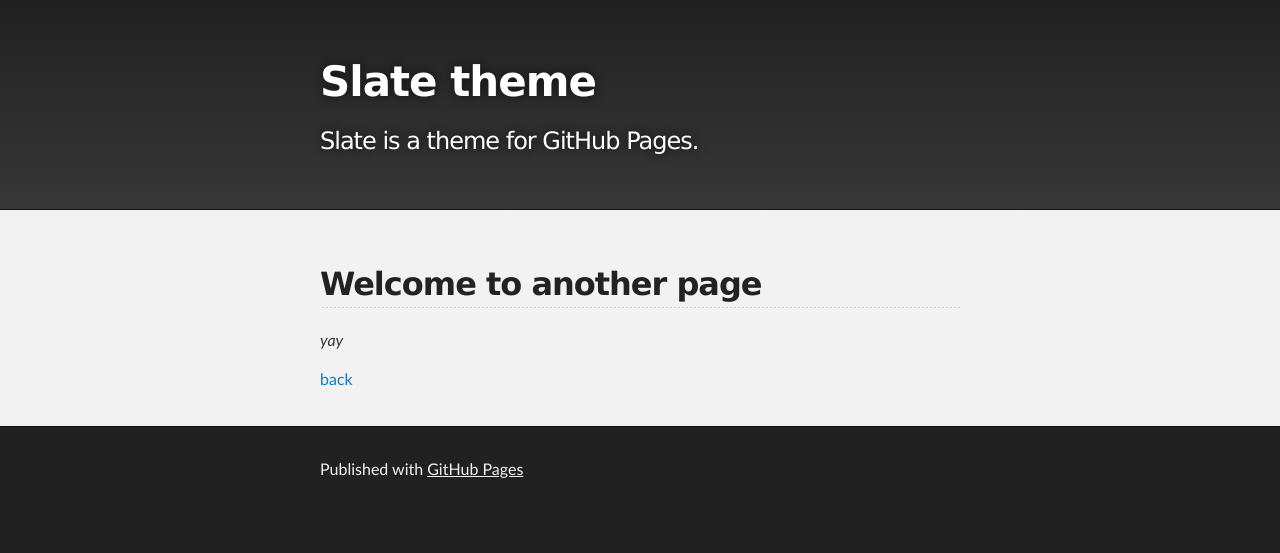
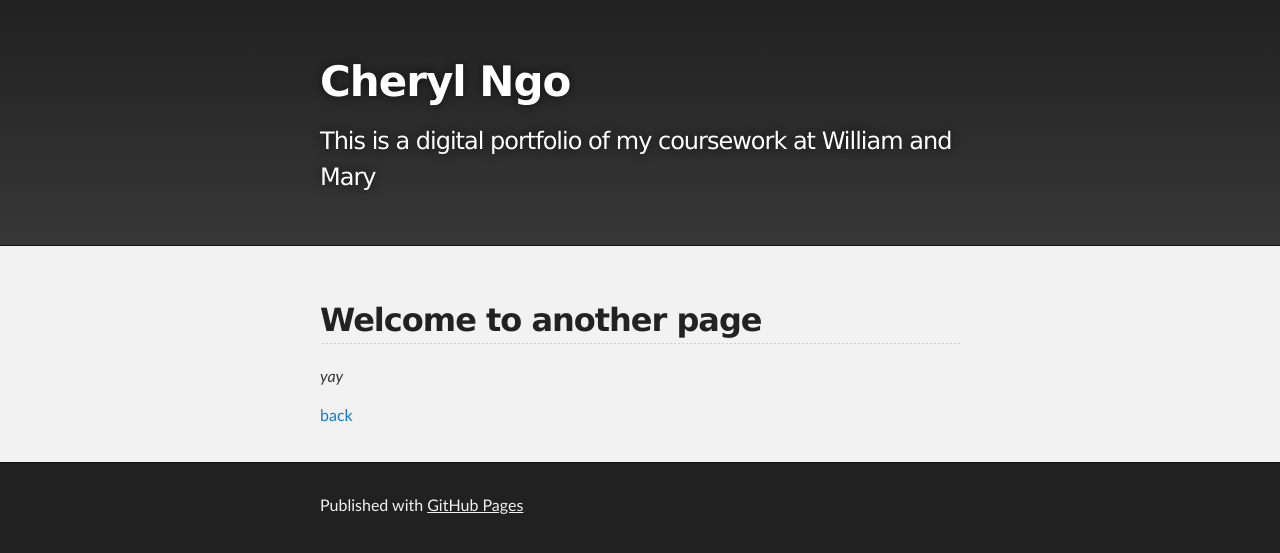
Before and after one commit to Cherylngo/cherylngo.github.io, a Jekyll site: the page built from another-page.md, in a window 1280 px wide. Shown: the top 553 px of the page. Built offline with Jekyll 4.4.1, drawn with Linux system fonts in a browser that asks for light colours; our own code applies the rules of GitHub Pages for plain Markdown files.

Commit message:
Update _config.yml

```diff
--- a/_config.yml
+++ b/_config.yml
@@ -1,5 +1,5 @@
-title: Slate theme
-description: Slate is a theme for GitHub Pages.
+title: Cheryl Ngo
+description: This is a digital portfolio of my coursework at William and Mary
 show_downloads: false
 google_analytics:
 theme: jekyll-theme-slate
```
